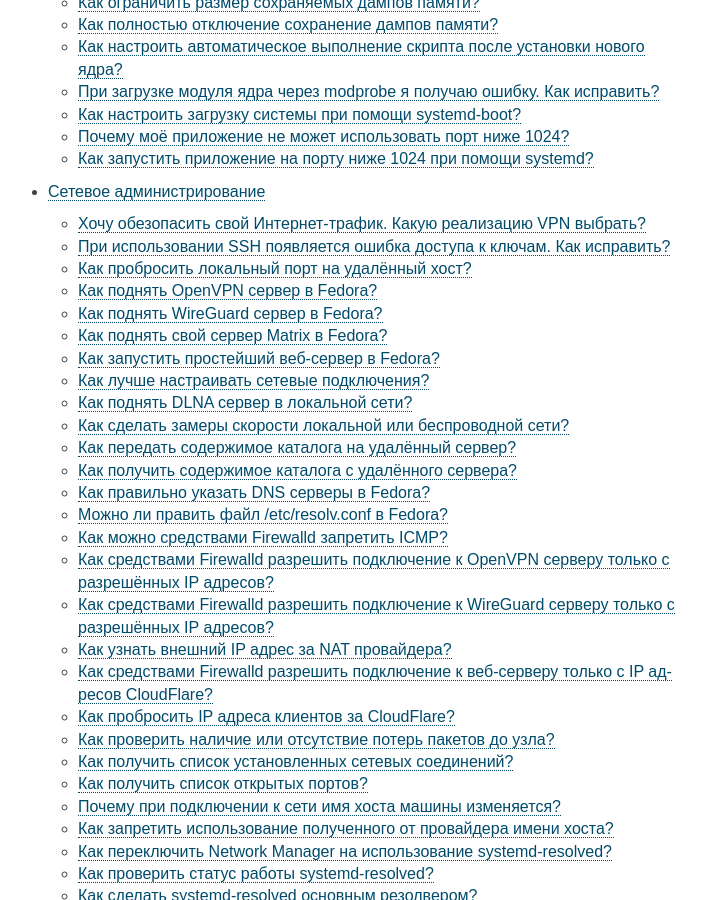
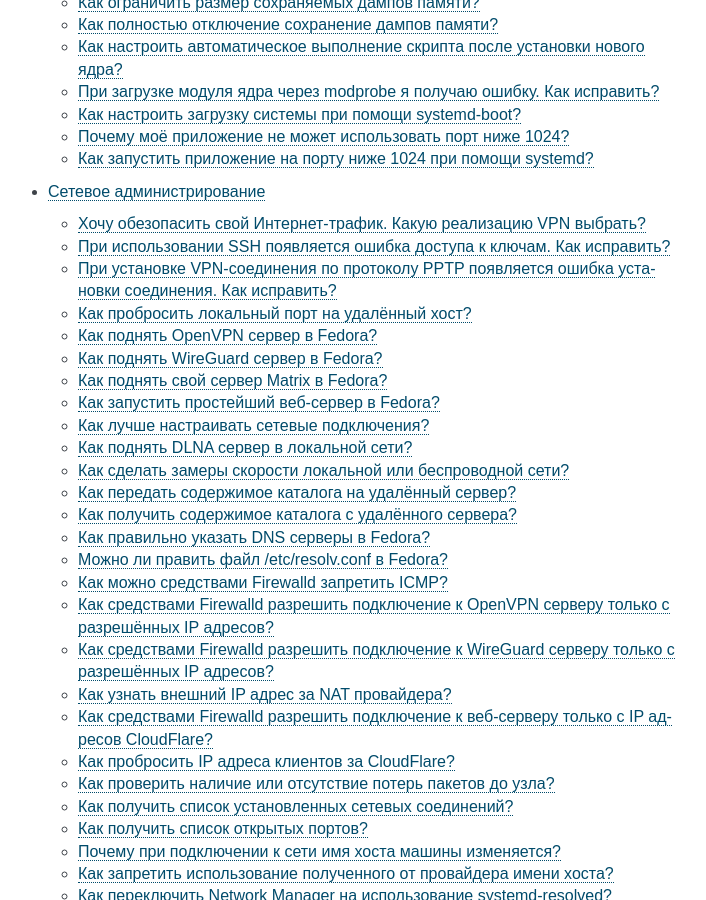
Before and after one commit to RussianFedora/FAQ, a Sphinx documentation site: the page built from source/index.rst, in a window 1280 px wide and 900 px high, scrolled down 4935 px. Shown: the whole window, without its empty margins (402-1108 px from the left). Built offline with Sphinx 7.4.7, drawn with Linux system fonts in a browser that asks for light colours.

Commit message:
Added solution for PPTP connection problem

```diff
--- a/source/networking.rst
+++ b/source/networking.rst
@@ -44,6 +44,22 @@
 ===========================================================================
 
 См. `здесь <https://www.easycoding.org/2016/07/31/reshaem-problemu-s-ssh-klyuchami-v-fedora-24.html>`__.
+
+.. index:: pptp, connection, error
+.. _pptp-connection-error:
+
+При установке VPN-соединения по протоколу PPTP появляется ошибка установки соединения. Как исправить?
+==========================================================================================================
+
+Необходимо включить поддержку `протокола GRE<https://ru.wikipedia.org/wiki/GRE_(протокол)>`__.
+Для этого выполним следующее:
+
+.. code-block:: text
+
+    sudo firewall-cmd --permanent --add-protocol=gre
+    sudo firewall-cmd --reload
+
+Изменения вступят в силу мгновенно.
 
 .. index:: firewalld, port forwarding, firewall
 .. _firewalld-port-forwarding:
```
